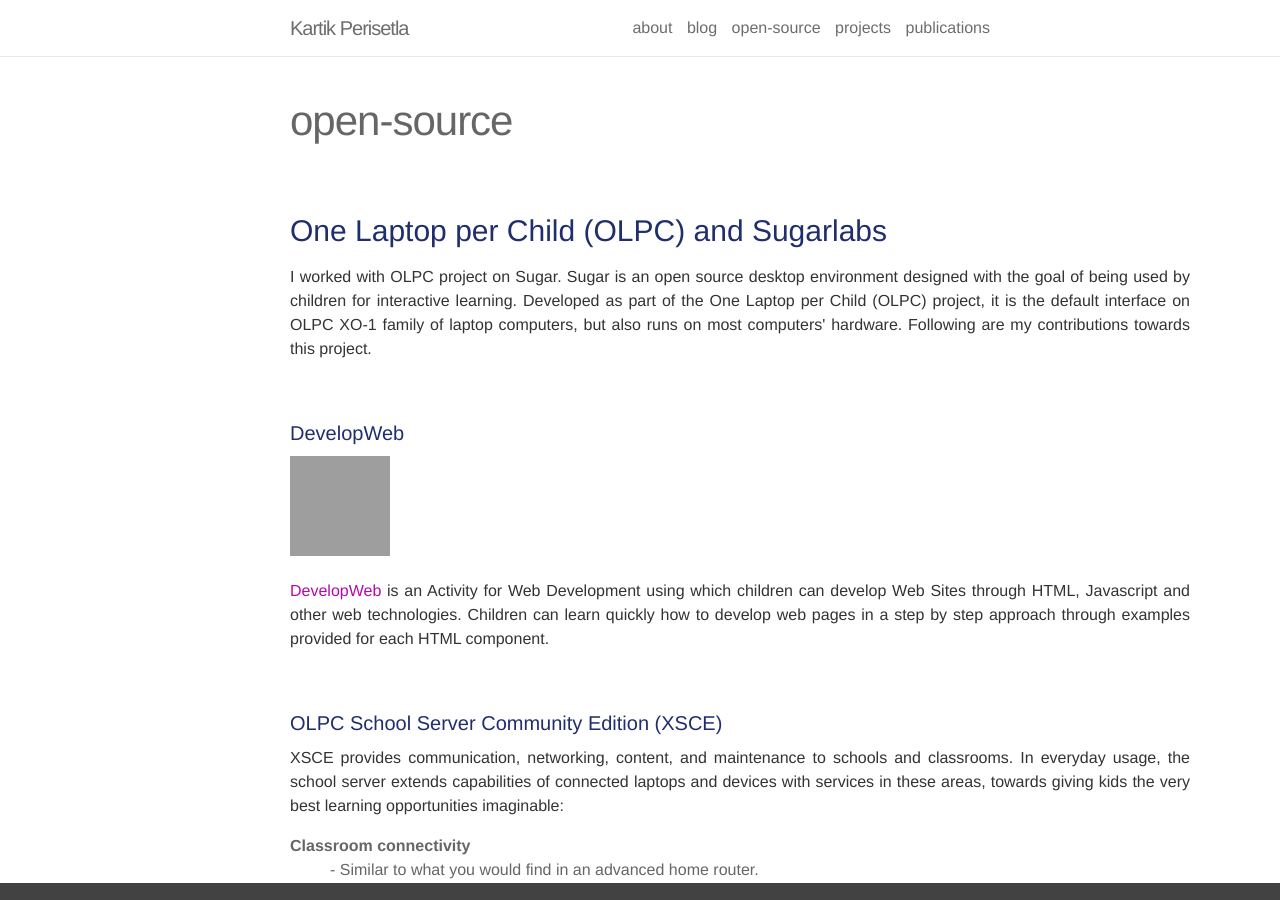
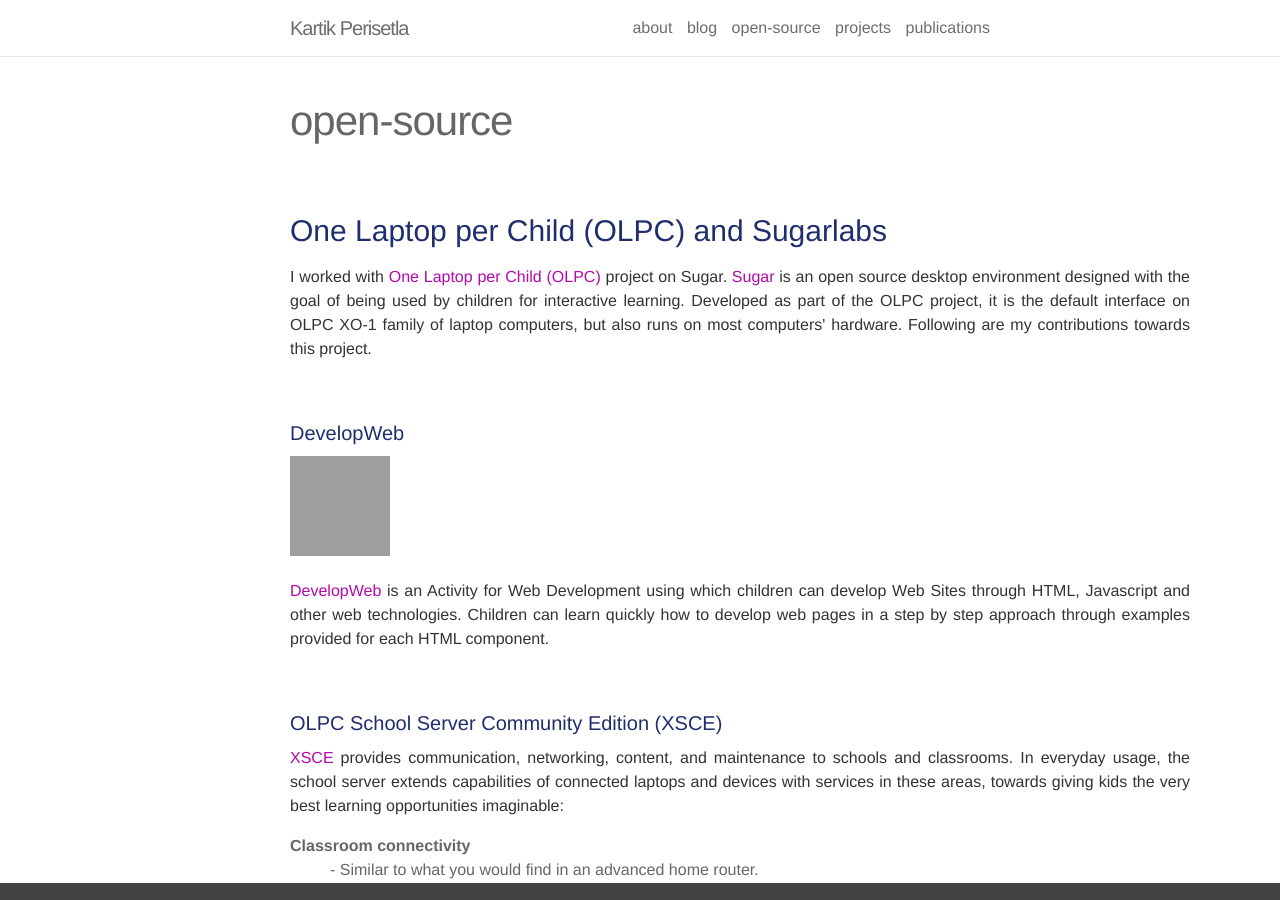
Before and after one commit to kartikperisetla/kartikperisetla.github.io, a Jekyll site: the page built from _pages/open-source.md, in a window 1280 px wide and 900 px high. Built offline with Jekyll 4.4.1, drawn with Linux system fonts in a browser that asks for light colours; nearby versions of some CDN libraries; some of the changed lines change nothing that is shown; grey boxes are pictures that could not be loaded.

Commit message:
nit change

```diff
--- a/_pages/open-source.md
+++ b/_pages/open-source.md
@@ -6,7 +6,7 @@
 ---
 <h3 style="color:#202E6E">One Laptop per Child (OLPC) and Sugarlabs</h3>
 <p align="justify">
-    I worked with OLPC project on Sugar. Sugar is an open source desktop environment designed with the goal of being used by children for interactive learning. Developed as part of the One Laptop per Child (OLPC) project, it is the default interface on OLPC XO-1 family of laptop computers, but also runs on most computers' hardware. Following are my contributions towards this project.
+    I worked with <a href="http://one.laptop.org/">One Laptop per Child (OLPC)</a> project on Sugar. <a href="https://www.sugarlabs.org/">Sugar</a> is an open source desktop environment designed with the goal of being used by children for interactive learning. Developed as part of the OLPC project, it is the default interface on OLPC XO-1 family of laptop computers, but also runs on most computers' hardware. Following are my contributions towards this project.
 </p>
 <br/>
 <h4 style="color:#202E6E">DevelopWeb</h4>
@@ -16,7 +16,7 @@
 </p><br/>
 <h4 style="color:#202E6E">OLPC School Server Community Edition (XSCE)</h4>
 <p align="justify">
-XSCE provides communication, networking, content, and maintenance to schools and classrooms. In everyday usage, the school server extends capabilities of connected laptops and devices with services in these areas, towards giving kids the very best learning opportunities imaginable:
+<a href="http://wiki.laptop.org/go/XS_Community_Edition">XSCE</a> provides communication, networking, content, and maintenance to schools and classrooms. In everyday usage, the school server extends capabilities of connected laptops and devices with services in these areas, towards giving kids the very best learning opportunities imaginable:
 <dl>
 <dt><b>Classroom connectivity</b></dt>
 <dd>- Similar to what you would find in an advanced home router.</dd>
```
